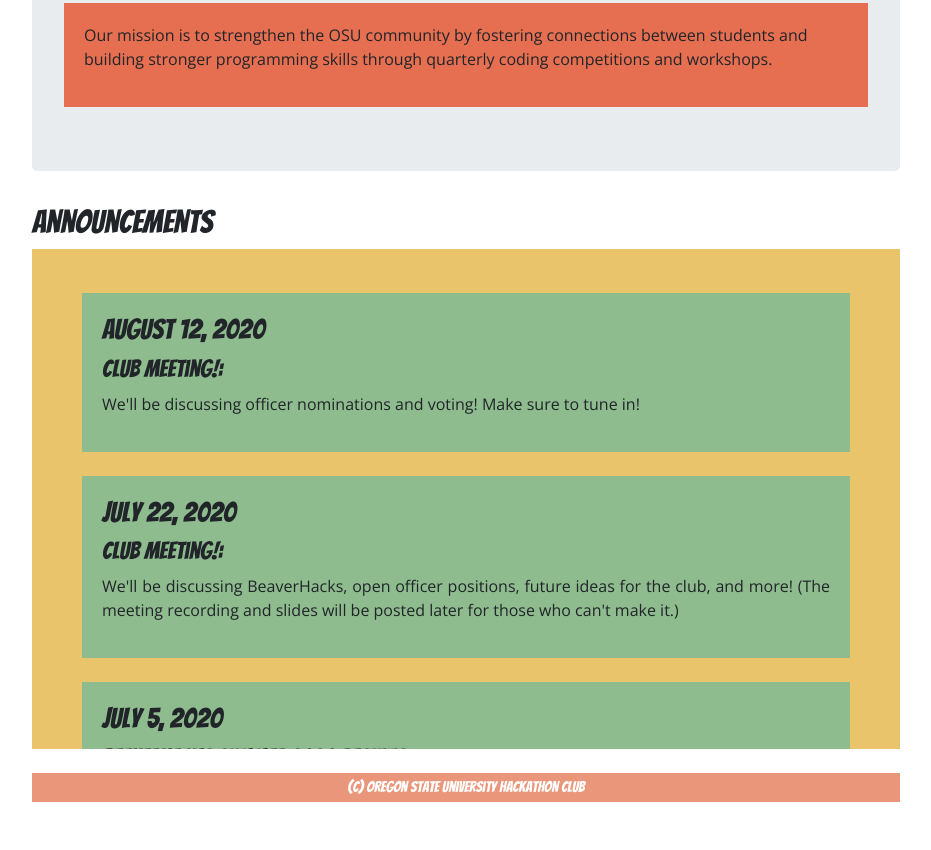
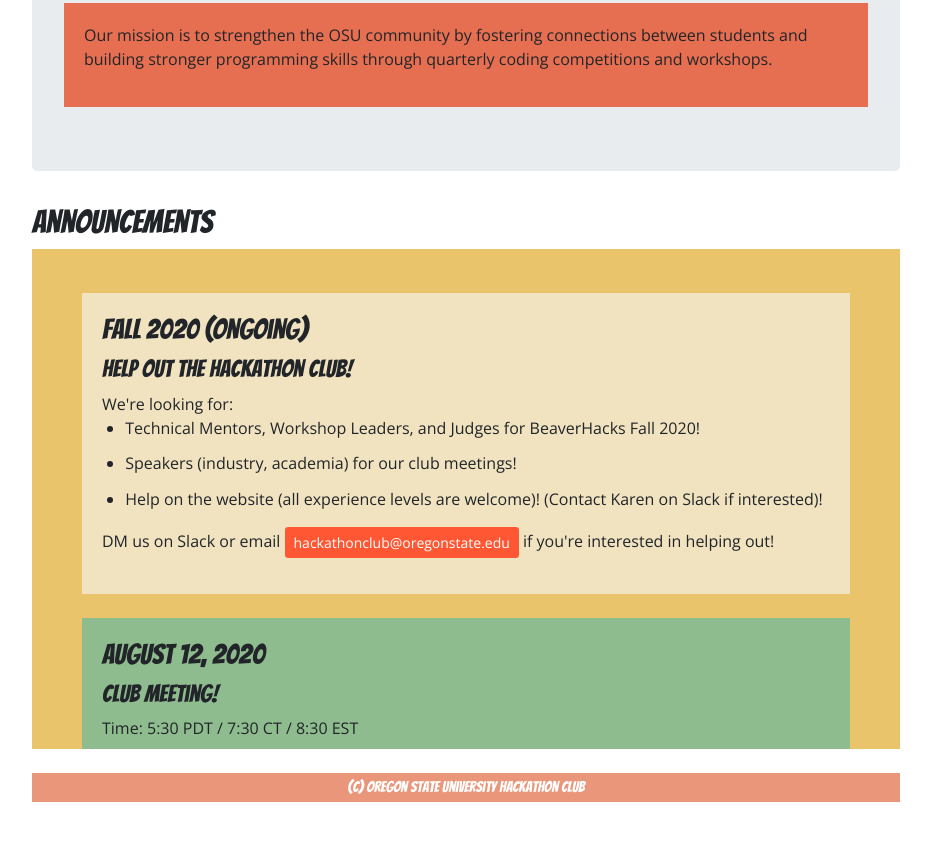
Before and after one commit to OregonStateHackathonClub/osu-hackathon-club-site, a Gatsby site: page / in a window 1280 px wide. Shown: the part 686-1536 px from the top of the page, without its empty margins (174-1105 px from the left). Built offline with nearby package versions, Linux system fonts and the light colour scheme; Gatsby itself is replaced by a stand-in of ours.

Commit message:
Updated pages with recent content

```diff
--- a/src/pages/archive.js
+++ b/src/pages/archive.js
@@ -20,6 +20,8 @@
                         <p><a href="https://www.youtube.com/watch?v=Vxig1U0EfPU">Meeting Recording</a> </p>
             </div>
         </div>
+        <br />
+        <br />
         <h2>Past Hackathons</h2>
         <div className="scroll green">
             <div className="gray">
--- a/src/pages/index.js
+++ b/src/pages/index.js
@@ -28,16 +28,35 @@
         <h2>Announcements</h2>
         <div className="upcoming-events scroll">
             <br />
+            <div className="gray">
+                <h3>Fall 2020 (Ongoing)</h3>
+                <h4>Help Out the Hackathon Club!</h4>
+                <p>We're looking for:
+                <ul>
+                    <li>Technical Mentors, Workshop Leaders, and Judges for BeaverHacks Fall 2020!</li>
+                    <li>
+                        Speakers (industry, academia) for our club meetings!
+                    </li>
+                    <li>
+                        Help on the website (all experience levels are welcome)! (Contact Karen on Slack if interested)!
+                    </li>
+                </ul>
+                    DM us on Slack or email <a href="mailto:hackathonclub@oregonstate.edu"><Button variant="orange" size="sm">hackathonclub@oregonstate.edu</Button></a> if you're interested in helping out!
+                </p>
+            </div>
+            <br />
             <div className="green">
                 <h3>August 12, 2020</h3>
-                <h4>Club Meeting!:</h4>
+                <h4>Club Meeting!</h4>
+                <p>Time: 5:30 PDT / 7:30 CT / 8:30 EST</p>
                 <p>We'll be discussing officer nominations and voting! Make sure to tune in!</p>
             </div>
             <br />
 
-            <div className="green">
+            <div className="blue">
                 <h3>July 22, 2020</h3>
-                <h4>Club Meeting!:</h4>
+                <h4>Club Meeting!</h4>
+                <p>Time: 5:30 PDT / 7:30 CT / 8:30 EST</p>
                 <p>We'll be discussing BeaverHacks, open officer positions,
                     future ideas for the club, and more! (The meeting recording and slides
                     will be posted later for those who can't make it.)</p>
@@ -48,9 +67,10 @@
                 <h4>BeaverHacks Summer 2020 Results:</h4>
                 <ul>
                     <li>🥇FIRST PLACE OVERALL: <a href="https://devpost.com/software/scribe-y89kw4"><Button variant="orange" size="sm">Scribe</Button></a></li>
-                    <li>🥈SECOND PLACE OVERALL: <a href="https://devpost.com/software/library-zfcwo5"><Button variant="orange" size="sm">Readify</Button></a></li>
-                    <li>🥉THIRD PLACE OVERALL: <a href="https://devpost.com/software/welcome-to-osu"><Button variant="orange" size="sm">Welcome to OSU</Button></a></li>
+                    <li>🥈SECOND PLACE OVERALL: <a href="https://devpost.com/software/welcome-to-osu"><Button variant="orange" size="sm">Welcome to OSU</Button></a></li>
+                    <li>🥉THIRD PLACE OVERALL: <a href="https://devpost.com/software/braille-converter"><Button variant="orange" size="sm">Braille Converter</Button></a></li>
                     <li>🏅FIRST PLACE NEW STUDENT: <a href="https://devpost.com/software/welcome-to-osu"><Button variant="orange" size="sm">Welcome to OSU</Button></a></li>
+                    <li>🥇FIRST PLACE GRADUATE/ALUMNI: <a href="https://devpost.com/software/library-zfcwo5"><Button variant="orange" size="sm">Readify</Button></a></li>
                     <p>Check out all of the projects here: <a href="https://beaverhacks-summer-2020.devpost.com/submissions" target="_blank"><Button variant="orange" size="sm">Devpost</Button></a></p>
                 </ul>
             </div>
```
Also changed, not shown: src/pages/contact.js (+3 -4 lines), src/pages/membership.js (+13 -6 lines).
